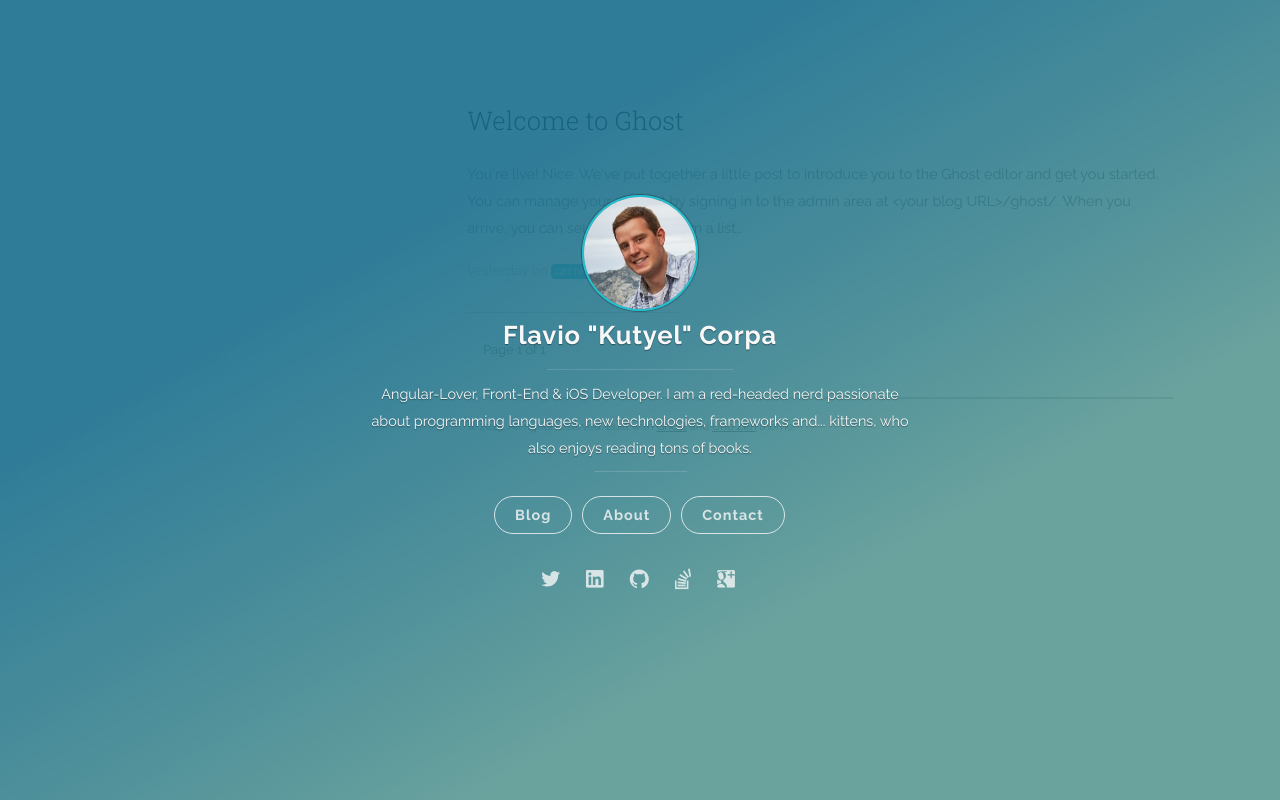
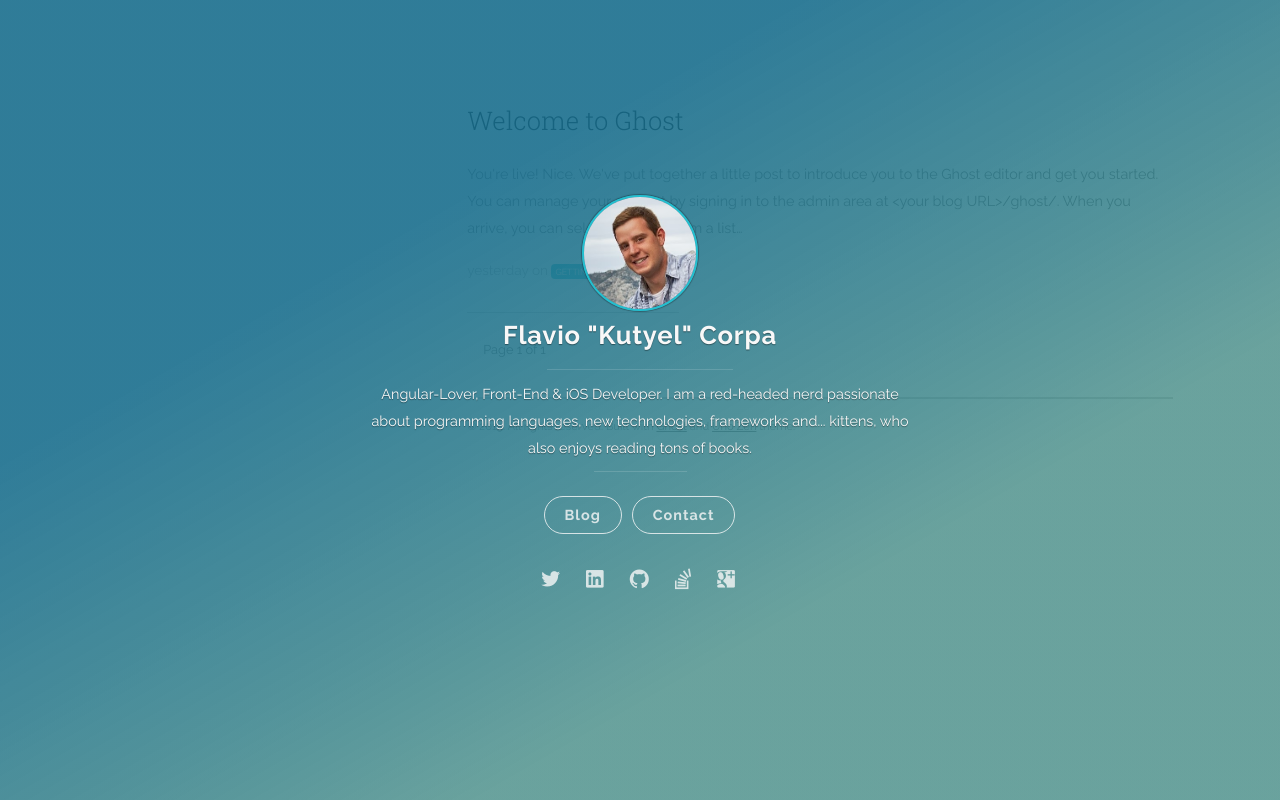
Before and after one commit to JorgeNoderoJS/kutyel.github.io, a plain HTML site: page index.html in a window 1280 px wide. Drawn offline with Linux system fonts and the light colour scheme; no server answers.

Commit message:
Remove about link

```diff
--- a/index.html
+++ b/index.html
@@ -90,7 +90,6 @@ I am a red-headed nerd passionate about programming languages, new technologies,
   <ul class="links">
     <li class="links item">
       <a href="index.html#open" class="link-item" title="link to Flavio Corpa blog" id="blog-button">Blog</a>
-      <a href="http://127.0.0.1:2368/about" class="link-item" title="" id="tags-button">About</a>
       <a href="mailto:flaviocorpa@gmail.com?subject=Hello, I saw your web!" class="link-item" title="" id="contact-button">Contact</a>
     </li>
   </ul>
```
